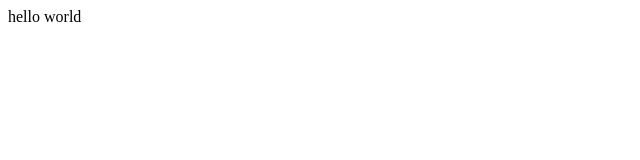
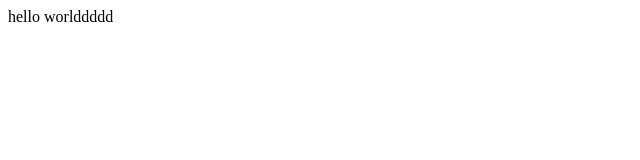
Before and after one commit to nabia-noor/git-demo, a plain HTML site: page index.html in a window 1280 px wide. Shown: the full height of the page, 0-640 px from the left. Drawn offline with Linux system fonts and the light colour scheme.

Commit message:
Second Commit

```diff
--- a/index.html
+++ b/index.html
@@ -1 +1 @@
-<p>hello world</p>
+<p>hello worlddddd</p>
```
